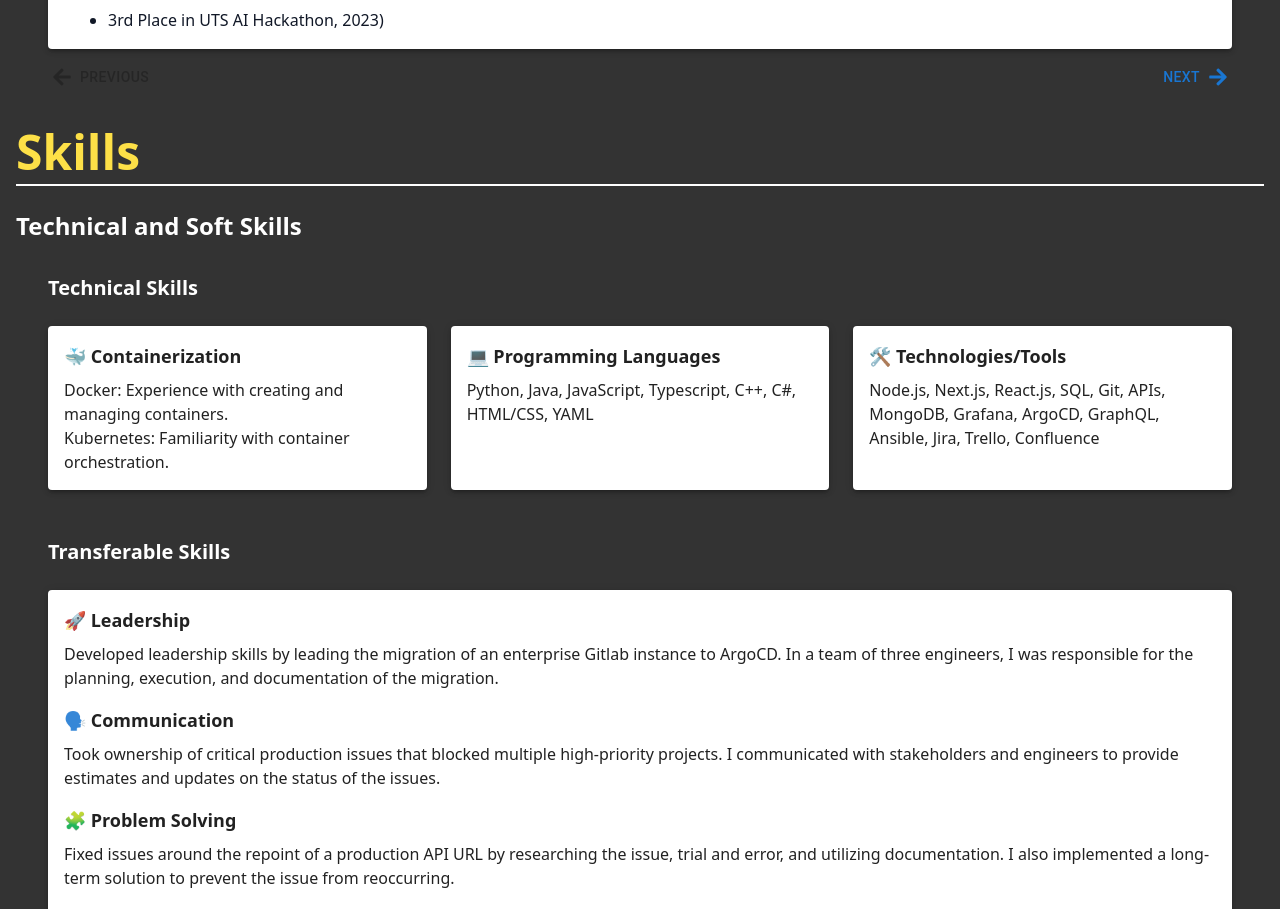
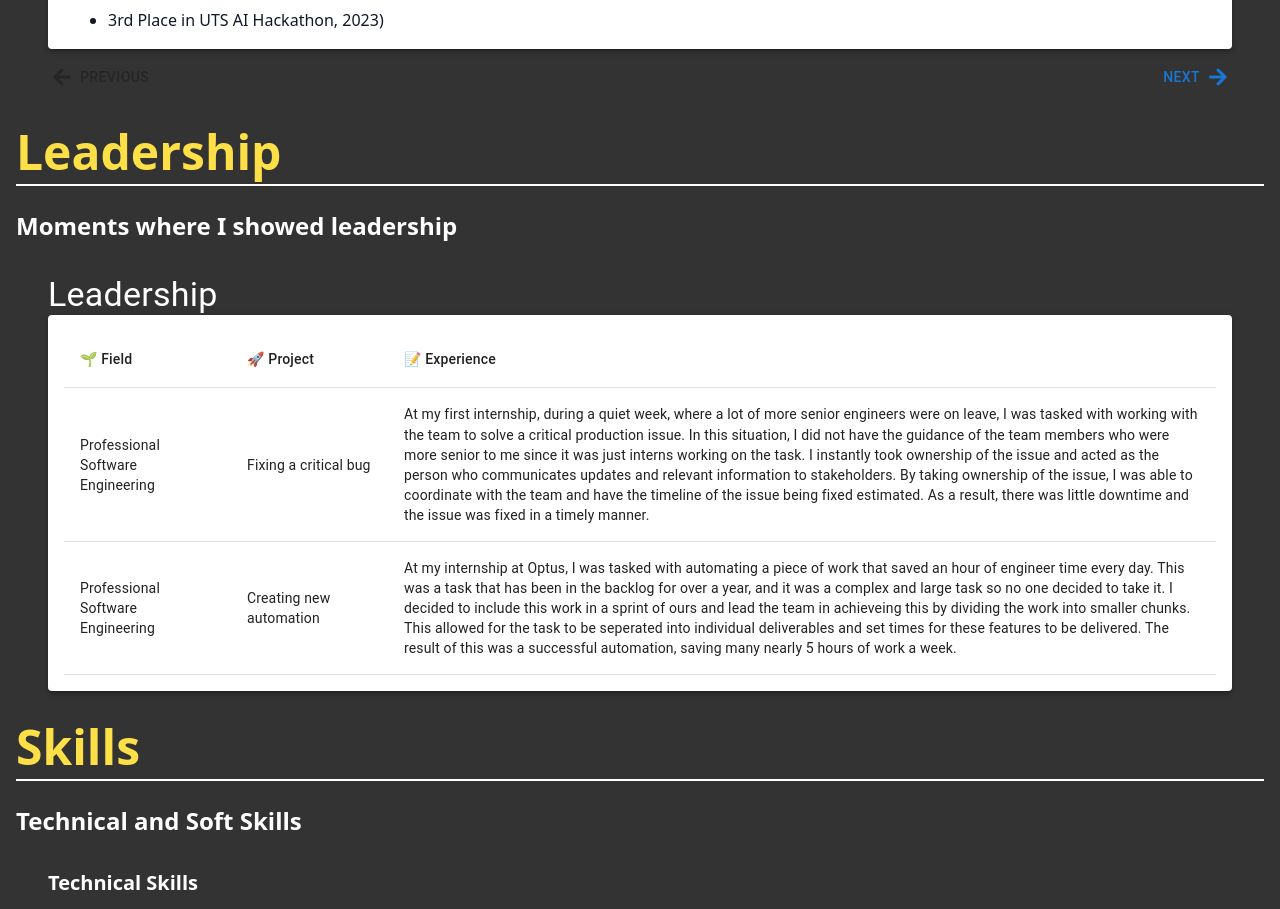
Before and after one commit to abrarbarbhuyia/portfolio-v2, a Next.js app: page / in a window 1280 px wide. Shown: the part 2548-3457 px from the top of the page. Built offline with nearby package versions, Linux system fonts and the light colour scheme.

Commit message:
feat: updated leadership

```diff
--- /dev/null
+++ b/src/components/Leadership.tsx
@@ -0,0 +1,85 @@
+// leadership.tsx
+import React from "react";
+import {
+  Typography,
+  Paper,
+  Box,
+  TableContainer,
+  Table,
+  TableHead,
+  TableBody,
+  TableRow,
+  TableCell,
+} from "@mui/material";
+
+const Leadership = () => {
+  return (
+    <div className="m-8">
+      <Typography variant="h4" className="mb-6 text-xl font-bold">
+        Leadership
+      </Typography>
+      <Paper elevation={3} className="p-4">
+        <TableContainer>
+          <Table>
+            <TableHead>
+              <TableRow>
+                <TableCell style={{ minWidth: "150px" }}>
+                  <span role="img" aria-label="Field">
+                    🌱 Field
+                  </span>
+                </TableCell>
+                <TableCell style={{ minWidth: "150px" }}>
+                  <span role="img" aria-label="Project">
+                    🚀 Project
+                  </span>
+                </TableCell>
+                <TableCell style={{ minWidth: "150px" }}>
+                  <span role="img" aria-label="Experience">
+                    📝 Experience
+                  </span>
+                </TableCell>
+              </TableRow>
+            </TableHead>
+            <TableBody>
+              <TableRow>
+                <TableCell>Professional Software Engineering</TableCell>
+                <TableCell>Fixing a critical bug</TableCell>
+                <TableCell>
+                  At my first internship, during a quiet week, where a lot of
+                  more senior engineers were on leave, I was tasked with working
+                  with the team to solve a critical production issue. In this
+                  situation, I did not have the guidance of the team members who
+                  were more senior to me since it was just interns working on
+                  the task. I instantly took ownership of the issue and acted as
+                  the person who communicates updates and relevant information
+                  to stakeholders. By taking ownership of the issue, I was able
+                  to coordinate with the team and have the timeline of the issue
+                  being fixed estimated. As a result, there was little downtime
+                  and the issue was fixed in a timely manner.
+                </TableCell>
+              </TableRow>
+              <TableRow>
+                <TableCell>Professional Software Engineering</TableCell>
+                <TableCell>Creating new automation</TableCell>
+                <TableCell>
+                  At my internship at Optus, I was tasked with automating a
+                  piece of work that saved an hour of engineer time every day.
+                  This was a task that has been in the backlog for over a year,
+                  and it was a complex and large task so no one decided to take
+                  it. I decided to include this work in a sprint of ours and
+                  lead the team in achieveing this by dividing the work into
+                  smaller chunks. This allowed for the task to be seperated into
+                  individual deliverables and set times for these features to be
+                  delivered. The result of this was a successful automation,
+                  saving many nearly 5 hours of work a week.
+                </TableCell>
+              </TableRow>
+            </TableBody>
+          </Table>
+        </TableContainer>
+      </Paper>
+    </div>
+  );
+};
+
+export default Leadership;
--- /dev/null
+++ b/src/components/LeadershipTitle.tsx
@@ -0,0 +1,42 @@
+import React from "react";
+import { motion } from "framer-motion";
+import { useInView } from "react-intersection-observer";
+
+const LeadershipTitle = () => {
+  const [ref, inView] = useInView({
+    triggerOnce: true,
+    threshold: 0.2,
+  });
+
+  const titleVariants = {
+    hidden: { x: -100, opacity: 0 },
+    visible: {
+      x: 0,
+      opacity: 1,
+      transition: {
+        duration: 0.5,
+        delay: 0.3,
+      },
+    },
+  };
+
+  return (
+    <motion.div
+      className="text-center md:text-left"
+      variants={titleVariants}
+      initial="hidden"
+      animate={inView ? "visible" : "hidden"}
+      ref={ref}
+    >
+      <h2 className="mb-2 text-3xl font-bold text-yellow-300 md:text-5xl">
+        Leadership
+      </h2>
+      <div className="md:mb-6 md:border-b-2 md:border-white"></div>
+      <p className="text-xl font-bold text-white md:text-2xl">
+        Moments where I showed leadership
+      </p>
+    </motion.div>
+  );
+};
+
+export default LeadershipTitle;
--- a/src/pages/index.tsx
+++ b/src/pages/index.tsx
@@ -9,6 +9,8 @@ import AcademicExperienceTitle from "~/components/AcademicExperienceTitle";
 import AcademicExperience from "~/components/AcademicExperience";
 import SkillsTitle from "~/components/SkillsTitle";
 import Skills from "~/components/Skills";
+import LeadershipTitle from "~/components/LeadershipTitle";
+import Leadership from "~/components/Leadership";
 
 const Home: NextPage = () => {
   return (
@@ -25,6 +27,8 @@ const Home: NextPage = () => {
           <Experience />
           <AcademicExperienceTitle />
           <AcademicExperience />
+          <LeadershipTitle />
+          <Leadership />
           <SkillsTitle />
           <Skills />
         </div>
```
